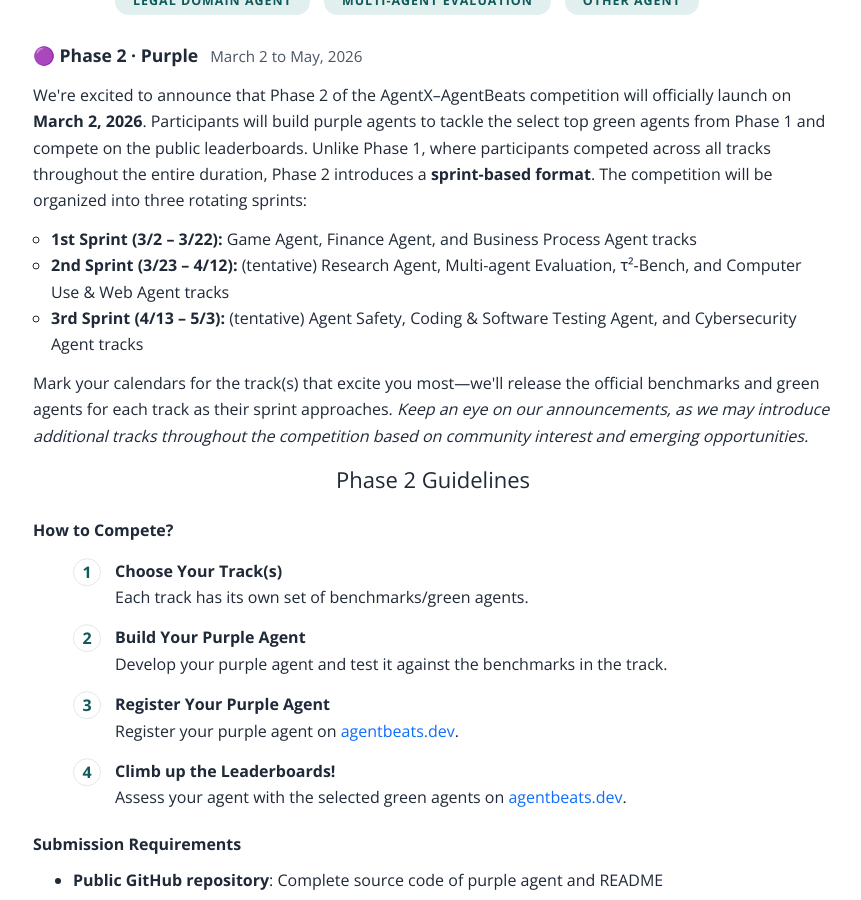
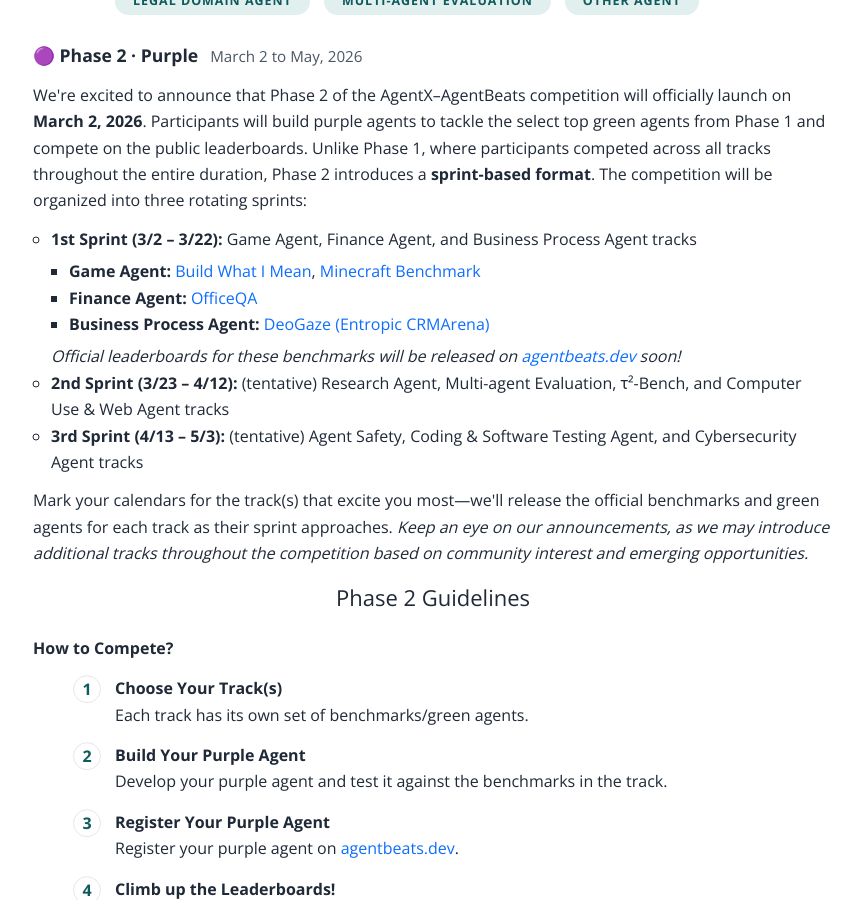
Before and after one commit to rdi-berkeley/rdi-berkeley.github.io, a Jekyll site: the page agentx-agentbeats.html, which Jekyll copies as it is, in a window 1280 px wide and 900 px high, scrolled down 5663 px. Shown: the whole window, without its empty margins (207-1068 px from the left). Built offline with Jekyll 4.4.1, drawn with Linux system fonts in a browser that asks for light colours.

Commit message:
agentx-agentbeats: add Sprint 1 benchmarks

```diff
--- a/agentx-agentbeats.html
+++ b/agentx-agentbeats.html
@@ -913,7 +913,14 @@
             </div>
             <p>We're excited to announce that Phase 2 of the AgentX–AgentBeats competition will officially launch on <strong>March 2, 2026</strong>. Participants will build purple agents to tackle the select top green agents from Phase 1 and compete on the public leaderboards. Unlike Phase 1, where participants competed across all tracks throughout the entire duration, Phase 2 introduces a <strong>sprint-based format</strong>. The competition will be organized into three rotating sprints:</p>
             <ul>
-              <li><strong>1st Sprint (3/2 – 3/22):</strong> Game Agent, Finance Agent, and Business Process Agent tracks</li>
+              <li><strong>1st Sprint (3/2 – 3/22):</strong> Game Agent, Finance Agent, and Business Process Agent tracks
+                <ul style="margin-top: 6px; margin-bottom: 6px;">
+                  <li><strong>Game Agent:</strong> <a href="https://github.com/ltl-uva/build_what_i_mean" target="_blank">Build What I Mean</a>, <a href="https://github.com/KWSMooBang/MCU-AgentBeats" target="_blank">Minecraft Benchmark</a></li>
+                  <li><strong>Finance Agent:</strong> <a href="https://github.com/arnavsinghvi11/officeqa_agentbeats" target="_blank">OfficeQA</a></li>
+                  <li><strong>Business Process Agent:</strong> <a href="https://github.com/rkstu/entropic-crmarenapro" target="_blank">DeoGaze (Entropic CRMArena)</a></li>
+                </ul>
+                <em>Official leaderboards for these benchmarks will be released on <a href="https://agentbeats.dev" target="_blank">agentbeats.dev</a> soon!</em>
+              </li>
               <li><strong>2nd Sprint (3/23 – 4/12):</strong> (tentative) Research Agent, Multi-agent Evaluation, τ²-Bench, and Computer Use &amp; Web Agent tracks</li>
               <li><strong>3rd Sprint (4/13 – 5/3):</strong> (tentative) Agent Safety, Coding &amp; Software Testing Agent, and Cybersecurity Agent tracks</li>
             </ul>
```
